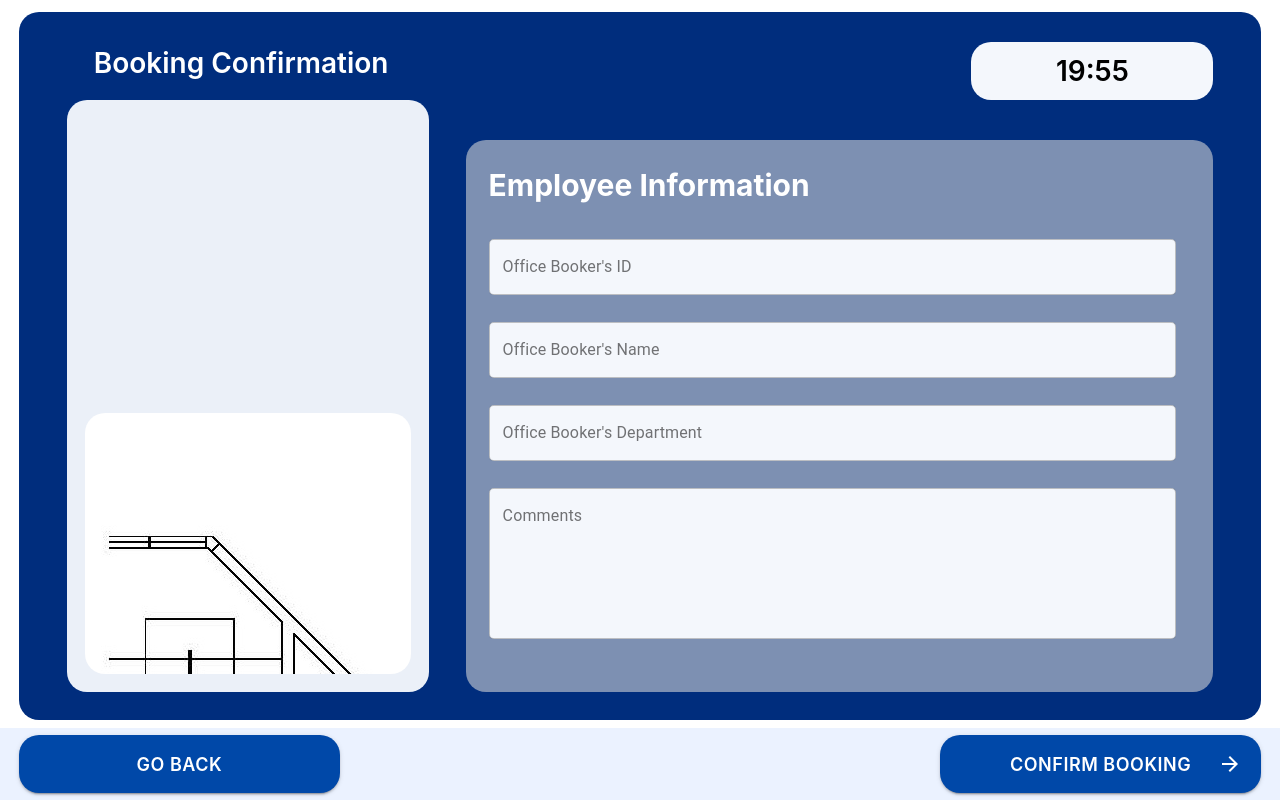
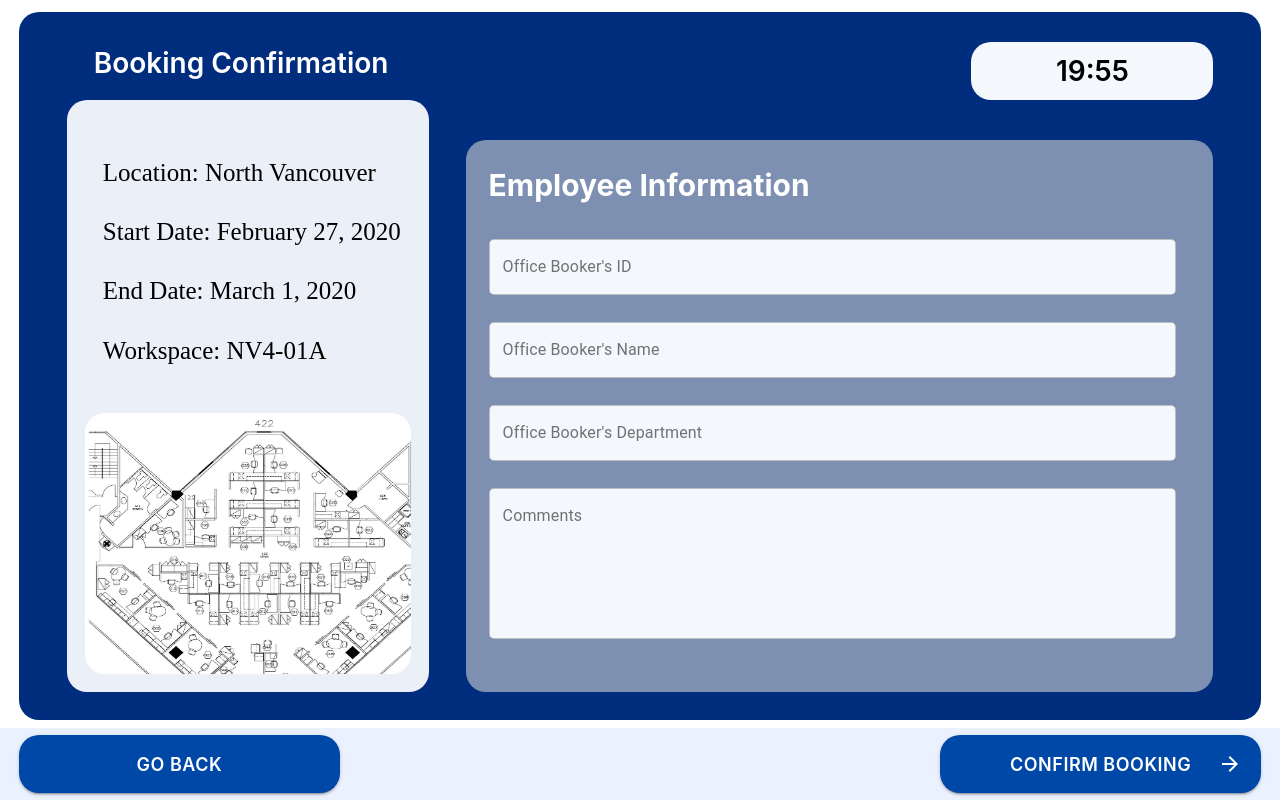
Before and after one commit to LaZyLinh/team-flex-ICBC, a React (Create React App) app in the folder frontend/: page /confirm in a window 1280 px wide. Built offline with nearby package versions, Linux system fonts and the light colour scheme.

Commit message:
Update ConfirmBooking.js

```diff
--- a/frontend/src/components/ConfirmBooking.js
+++ b/frontend/src/components/ConfirmBooking.js
@@ -83,6 +83,16 @@ class ConfirmBooking extends React.Component {
           </div>
           <div className={`${classes.text1}`}>Booking Confirmation</div>
           <div className={`${classes.box1}`}>
+            <div style={{ fontSize: "25px", position: "absolute", top: "10%", left: "10%" }}>
+              Location: North Vancouver
+            </div>
+            <div style={{ fontSize: "25px", position: "absolute", top: "40%", left: "10%" }}>Workspace: NV4-01A</div>
+            <div style={{ fontSize: "25px", position: "absolute", top: "20%", left: "10%" }}>
+              Start Date: February 27, 2020
+            </div>
+            <div style={{ fontSize: "25px", position: "absolute", top: "30%", left: "10%" }}>
+              End Date: March 1, 2020
+            </div>
             <div className={`${classes.map}`}></div>
           </div>
           <div className={`${classes.box2}`}>
@@ -298,6 +308,7 @@ const muiStyles = {
     top: "52.89%",
     bottom: "3%",
     backgroundImage: ConfirmBooking.generateMapLink(),
+    backgroundSize: "400px 300px",
     borderRadius: "20px"
   }
 };
```
